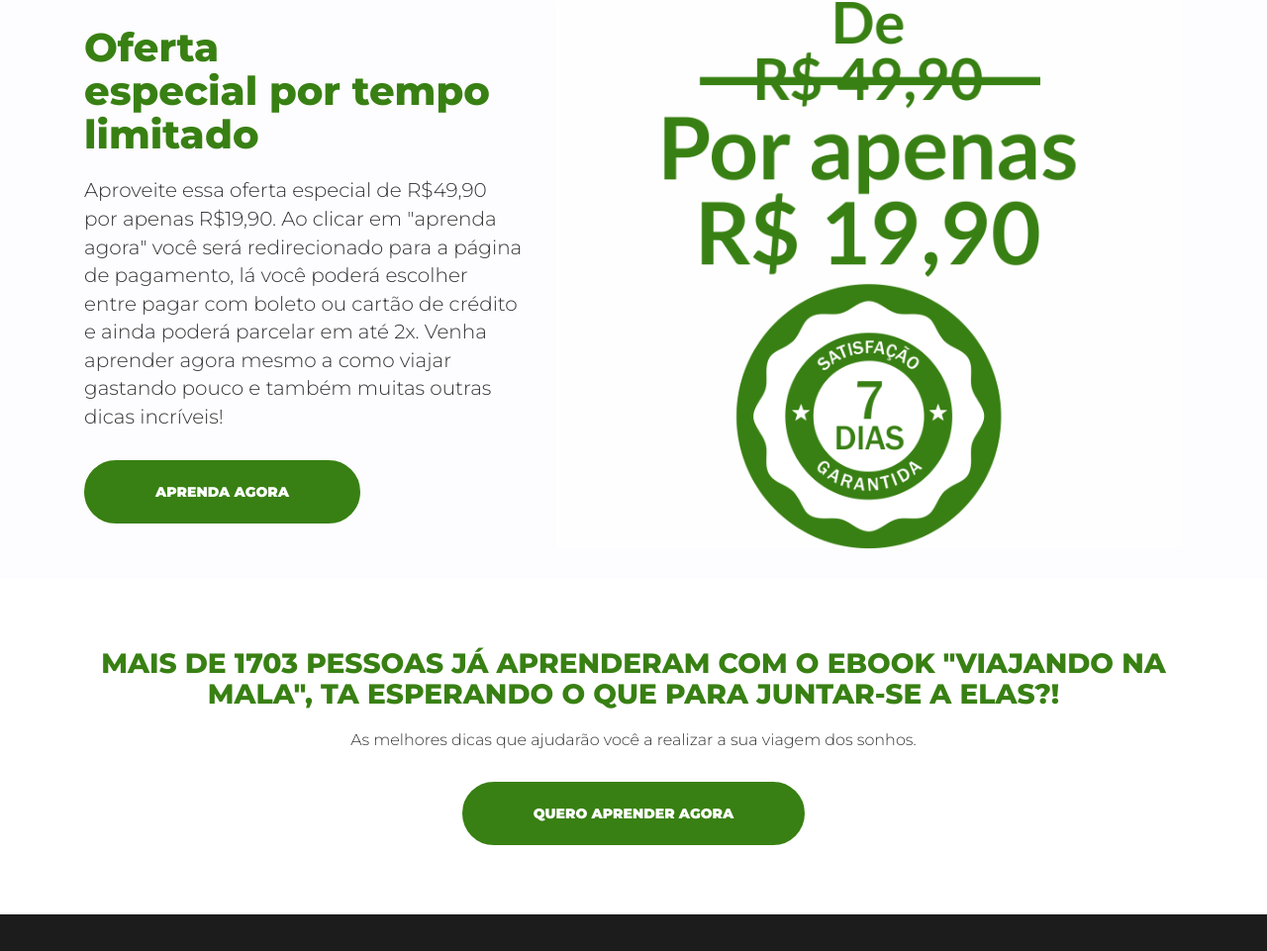
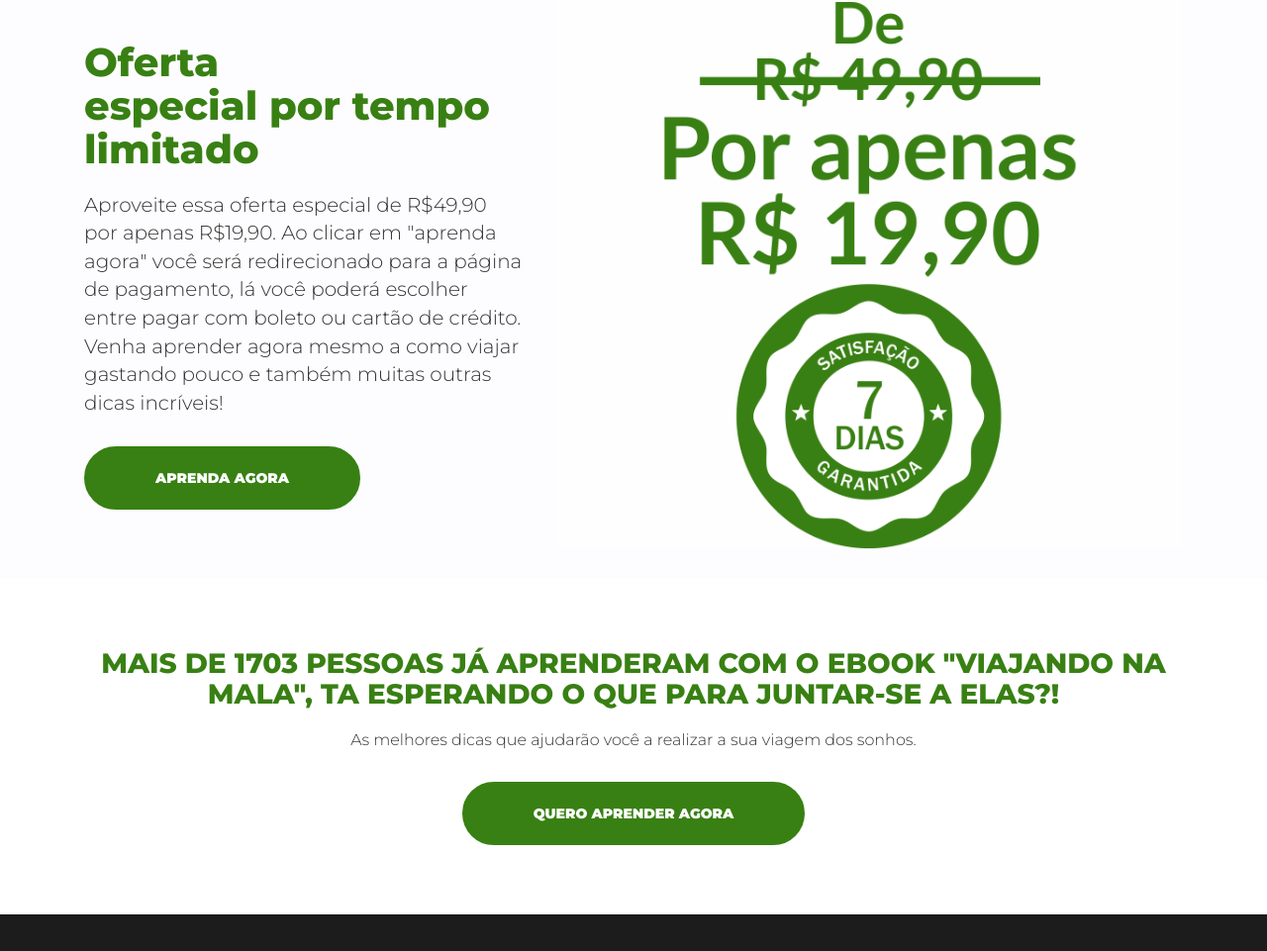
Before and after one commit to TecnogrameArt/vnm, a plain HTML site: page index.html in a window 1280 px wide. Shown: the part 3307-4268 px from the top of the page at 99% size. Drawn offline with Linux system fonts and the light colour scheme.

Commit message:
small update

```diff
--- a/index.html
+++ b/index.html
@@ -2,6 +2,15 @@
 <!DOCTYPE html>
 <html lang="en-US" class="no-js">
 <head>
+	<!-- Global site tag (gtag.js) - Google Analytics -->
+<script async src="https://www.googletagmanager.com/gtag/js?id=UA-126215677-8"></script>
+<script>
+  window.dataLayer = window.dataLayer || [];
+  function gtag(){dataLayer.push(arguments);}
+  gtag('js', new Date());
+
+  gtag('config', 'UA-126215677-8');
+</script>
 
 
 
@@ -36,7 +45,7 @@
 						<img src="logo.png" class="img-responsive" alt="TecnogrameArt">
 					</div>
 					<div class="col-md-6">
-						<a href="">QUERO APRENDER AGORA</a>
+						<a href="http://mon.net.br/7df6p">QUERO APRENDER AGORA</a>
 					</div>
 				</div>
 			</nav>
@@ -52,7 +61,7 @@
 
 					</h2>
 					<p>Seja final do ano ou férias, sempre dá aquela vontade de viajar não é mesmo? Mas nada pior do que acabar não realizando a viagem por conta de achar que não tem dinheiro o suficiente. Já se foi o tempo em que viajar era coisa só pra quem era rico, hoje em dia existem formas de você viajar gastando pouco e ainda ter dinheiro sobrando para trazer a mala cheia de lembrancinhas ou simplesmente guardar para a próxima viagem.</p>
-					<a href="" class="btn-test">APRENDA AGORA</a>
+					<a href="http://mon.net.br/7df6p" class="btn-test">APRENDA AGORA</a>
 				</div>
 				<div class="col-md-7">
 					<img src="livro.png" class="img-responsive">
@@ -79,7 +88,7 @@
 					<p>
 						Você pode começar a planejar a sua viagem agora mesmo, basta seguir as dicas que você verá no ebook para aprender como viajar gastando pouco! Você economizará tanto que achará que está viajando na mala!
 					</p>
-					<a href="" class="btn-test">APRENDA AGORA</a>
+					<a href="http://mon.net.br/7df6p" class="btn-test">APRENDA AGORA</a>
 				</div>
 
 			</div>
@@ -96,7 +105,7 @@
 
 					</h2>
 					<p>Se você é uma pessoa que não é muito organizada e acha que arrumar a mala é um grande desafio, com as dicas deste ebook você verá que arrumar corretamente a mala é algo muito simples, basta saber separar apenas o que é essencial. E para ajudar ainda mais você, além das dicas de como organizar a sua mala, você terá um checklist completo com todos os itens que são fundamentais para você levar na sua viagem e poder aproveitá-la com muito mais tranquilidade.</p>
-					<a href="" class="btn-test">APRENDA AGORA</a>
+					<a href="http://mon.net.br/7df6p" class="btn-test">APRENDA AGORA</a>
 				</div>
 				<div class="col-md-7">
 					<img src="mala.png" class="img-responsive">
@@ -172,7 +181,7 @@
 							E aí, está esperando o que para aprender agora mesmo?
 						</li>
 					</ul>
-					<a href="" class="btn-test">APRENDA AGORA</a>
+					<a href="http://mon.net.br/7df6p" class="btn-test">APRENDA AGORA</a>
 				</div>
 				<div class="col-md-6">
 					<img src="livro.png" alt="Itens Lista">
@@ -211,7 +220,7 @@
 							Aprenda as melhores dicas para realizar a sua viagem dos sonhos
 						</li>
 					</ul>
-					<a href="" class="btn-test">APRENDA AGORA</a>
+					<a href="http://mon.net.br/7df6p" class="btn-test">APRENDA AGORA</a>
 				</div>
 
 			</div>
@@ -228,8 +237,8 @@
 
 
 					</h2>
-					<p>Aproveite essa oferta especial de R$49,90 por apenas R$19,90. Ao clicar em "aprenda agora" você será redirecionado para a página de pagamento, lá você poderá escolher entre pagar com boleto ou cartão de crédito e ainda poderá parcelar em até 2x. Venha aprender agora mesmo a como viajar gastando pouco e também muitas outras dicas incríveis!</p>
-					<a href="" class="btn-test">APRENDA AGORA</a>
+					<p>Aproveite essa oferta especial de R$49,90 por apenas R$19,90. Ao clicar em "aprenda agora" você será redirecionado para a página de pagamento, lá você poderá escolher entre pagar com boleto ou cartão de crédito. Venha aprender agora mesmo a como viajar gastando pouco e também muitas outras dicas incríveis!</p>
+					<a href="http://mon.net.br/7df6p" class="btn-test">APRENDA AGORA</a>
 				</div>
 				<div class="col-md-7">
 					<img src="oferta.png" class="img-responsive">
@@ -249,7 +258,7 @@
 					<br>
 
 				</p>
-				<a href="" class="btn-test">QUERO APRENDER AGORA</a>
+				<a href="http://mon.net.br/7df6p" class="btn-test">QUERO APRENDER AGORA</a>
 			</div>
 		</section>
 
```
